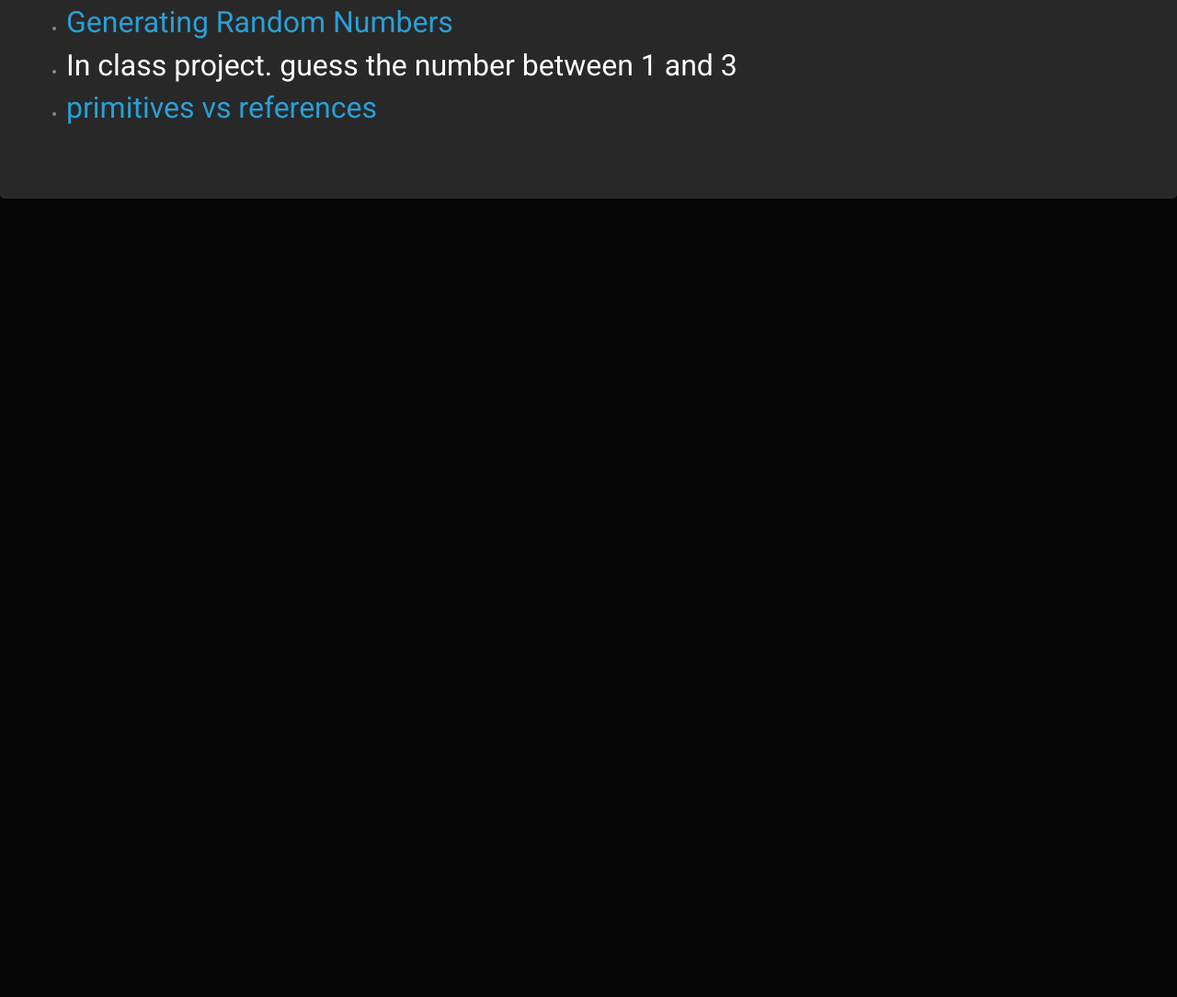
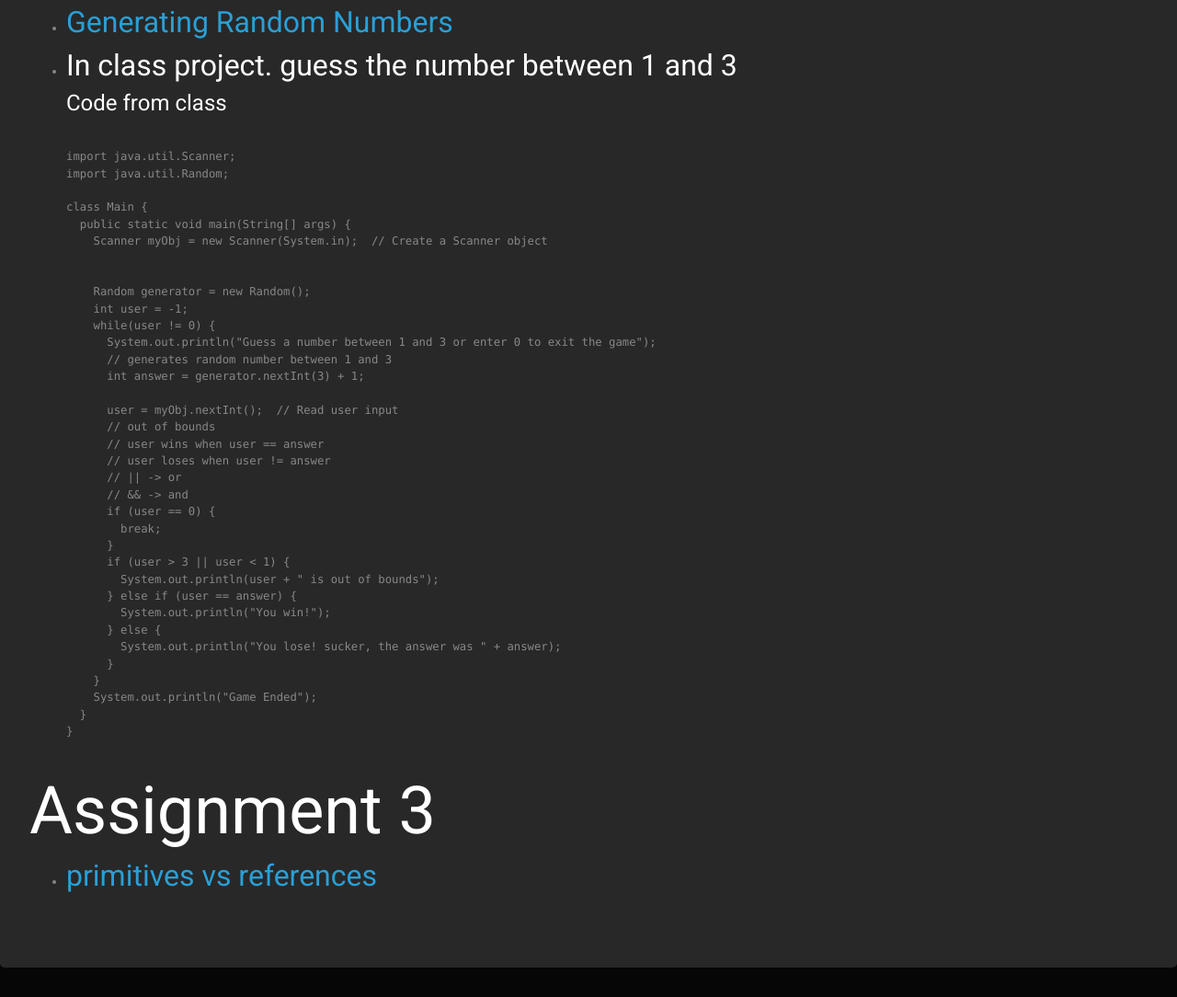
Before and after one commit to stephonlawrence/csclass, a plain HTML site: page assignments.html in a window 1280 px wide. Shown: the part 726-1810 px from the top of the page at 92% size. Before the commit the page ends 974 px from the top, so only its background shows below. Drawn offline with nearby package versions, Linux system fonts and the light colour scheme.

Commit message:
added code from class

```diff
--- a/assignments.html
+++ b/assignments.html
@@ -57,7 +57,51 @@
       <li><h4><a href="https://docs.oracle.com/javase/tutorial/java/nutsandbolts/variables.html">Kinds of Veriables</a></h4></li>
       <li><h4><a href="https://www.w3schools.com/java/java_user_input.asp">Get Input from User</a></h4></li>
       <li><h4><a href="https://www.tutorialspoint.com/java/util/java_util_random.htm">Generating Random Numbers</a></h4></li>
-      <li><h4>In class project. guess the number between 1 and 3</h4></li>
+      <li>
+        <h4>In class project. guess the number between 1 and 3</h4>
+        <h5>Code from class</h5>
+        <p><pre><code>
+import java.util.Scanner;
+import java.util.Random;
+
+class Main {
+  public static void main(String[] args) {
+    Scanner myObj = new Scanner(System.in);  // Create a Scanner object
+
+
+    Random generator = new Random();
+    int user = -1;
+    while(user != 0) {
+      System.out.println("Guess a number between 1 and 3 or enter 0 to exit the game");
+      // generates random number between 1 and 3
+      int answer = generator.nextInt(3) + 1;
+
+      user = myObj.nextInt();  // Read user input
+      // out of bounds
+      // user wins when user == answer
+      // user loses when user != answer
+      // || -> or
+      // && -> and
+      if (user == 0) {
+        break;
+      }
+      if (user > 3 || user < 1) {
+        System.out.println(user + " is out of bounds");
+      } else if (user == answer) {
+        System.out.println("You win!");
+      } else {
+        System.out.println("You lose! sucker, the answer was " + answer);
+      }
+    }
+    System.out.println("Game Ended");
+  }
+}
+        </code></pre></p>
+      </li>
+
+    </ul>
+    <h1 id="assignment3" class="display-3">Assignment 3</h1>
+    <ul>
       <li><h4><a href="https://programming.guide/java/primitives-vs-objects-references.html">primitives vs references</a></h4></li>
     </ul>
   </div>
```
